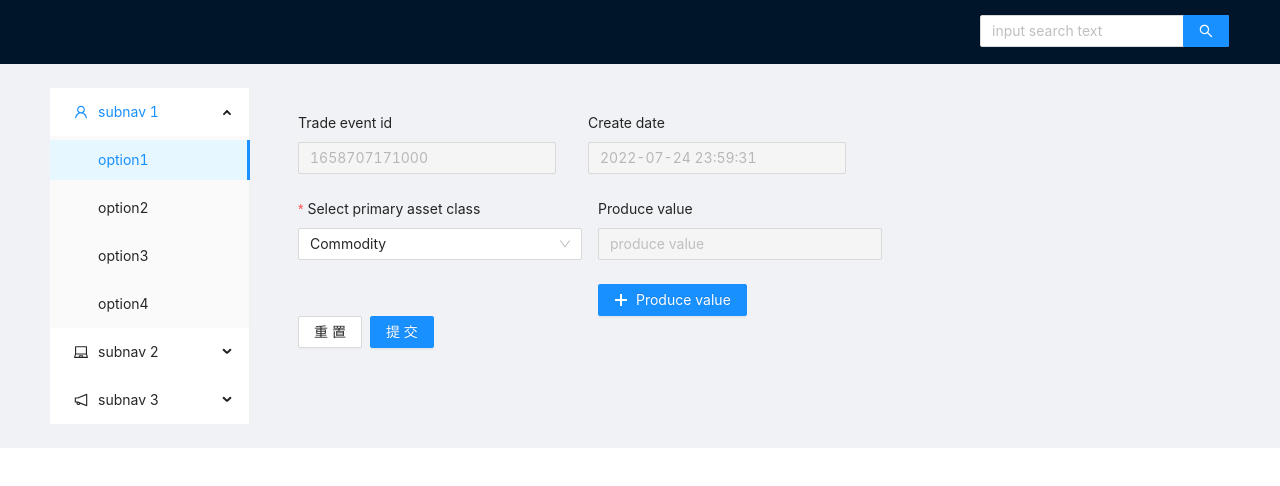
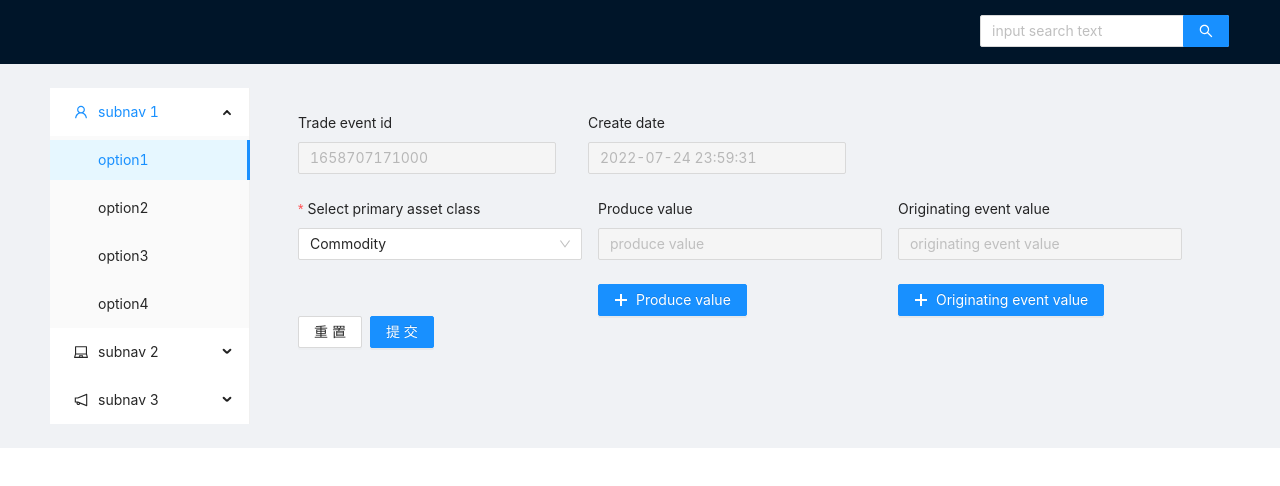
Before and after one commit to LinZikai1996/DataQualityPrediction, a React (Create React App) app in the folder dqp-react/: page / in a window 1280 px wide. Shown: the top 486 px of the page. Built offline with nearby package versions, Linux system fonts and the light colour scheme.

Commit message:
update Originating event value

```diff
--- a/dqp-react/src/components/SideBar/DataForm/index.jsx
+++ b/dqp-react/src/components/SideBar/DataForm/index.jsx
@@ -42,7 +42,8 @@ export default class DataForm extends Component {
   state = {
     tradeEventId: new Date().getTime(),
     createDate: formatDate(new Date().getTime()),
-    primaryAssetClass: 'Commodity'
+    primaryAssetClass: 'Commodity',
+    originating_event_value_1: 'New'
   }
 
   updateProduceSelectValue = (stateObj) => {
@@ -75,6 +76,17 @@ export default class DataForm extends Component {
       }
     }
     this.setState({produce_value: produce_value.substring(0, produce_value.length - 1)})
+  }
+
+  getAllOriginatingEventValue = () => {
+    const stateObj = this.state
+    let originating_event_value = stateObj.originating_event_value_1 + ":"
+    for (let key of Object.keys(stateObj)) {
+      if (key.startsWith("originating_event_value") && stateObj[key] !== ''){
+        originating_event_value = originating_event_value + stateObj[key] + ":"
+      }
+    }
+    this.setState({originating_event_value: originating_event_value.substring(0, originating_event_value.length - 1)})
   }
 
   render() {
@@ -159,6 +171,115 @@ export default class DataForm extends Component {
                   {this.getComponentProduceValue(this.state.produce_value_7, 'produce_value_8', 'produce value 8')}
                 </ModalForm>
               </Col>
+              <Col span={8}>
+                <ProFormText
+                  name="originating_event_value"
+                  label="Originating event value"
+                  value={this.state.originating_event_value}
+                  placeholder="originating event value"
+                  disabled
+                />
+                <ModalForm
+                  title="Originating event value"
+                  trigger={
+                    <Button type="primary">
+                      <PlusOutlined />
+                        Originating event value
+                    </Button>
+                  }
+                  autoFocusFirstInput
+                  submitTimeout={2000}
+                  onFinish={async (values) => {
+                    await waitTime(2000);
+                    message.success('ok');
+                    return true;
+                  }}
+                >
+                  <ProFormSelect
+                    name="originating_event_value_1"
+                    label="Originating event value 1"
+                    valueEnum={
+                      {
+                        New: 'New',
+                        Cancel: 'Cancel',
+                      }
+                    }
+                    initialValue="New"
+                    placeholder="Please select Originating event value 1"
+                    fieldProps={{
+                      onChange:(value) => {
+                        this.setState({originating_event_value_1: value})
+                        this.getAllOriginatingEventValue()
+                      },
+                    }}
+                  />
+                  <ProFormSelect
+                    name="originating_event_value_2"
+                    label="Originating event value 2"
+                    valueEnum={
+                      {
+                        Amendment: 'Amendment',
+                        Trade: 'Trade',
+                        Termination: 'Termination',
+                        Exercise: 'Exercise',
+                        OptionEvent: 'OptionEvent',
+                        Expiry: 'Expiry',
+                      }
+                    }
+                    placeholder="Please select Originating event value 2"
+                    fieldProps={{
+                      onChange:(value) => {
+                        this.setState({originating_event_value_2: value})
+                        this.getAllOriginatingEventValue()
+                      },
+                    }}
+                  />
+                  <ProFormSelect
+                    name="originating_event_value_3"
+                    label="Originating event value 3"
+                    valueEnum={
+                      {
+                        TradeAffirmed: 'TradeAffirmed',
+                        'TradeAffirmed|CLIENT': 'TradeAffirmed|CLIENT',
+                        'TradeAffirmed|MARKET_MULTIPLE_CLIENT': 'TradeAffirmed|MARKET_MULTIPLE_CLIENT',
+                        'TradeAffirmed|MARKET_SINGLE_CLIENT': 'TradeAffirmed|MARKET_SINGLE_CLIENT',
+                        ValuationReference: 'ValuationReference',
+                        CollateralPosting: 'CollateralPosting',
+                        ClearingCompletedNotification: 'ClearingCompletedNotification',
+                        Retracted: 'Retracted',
+                        Expiry: 'Expiry',
+                      }
+                    }
+                    placeholder="Please select Originating event value 3"
+                    fieldProps={{
+                      onChange:(value) => {
+                        this.setState({originating_event_value_3: value})
+                        this.getAllOriginatingEventValue()
+                      },
+                    }}
+                  />
+                  <ProFormSelect
+                    name="originating_event_value_4"
+                    label="Originating event value 4"
+                    valueEnum={
+                      {
+                        Validated: 'Validated',
+                        BOCheck: 'BOCheck',
+                        InitialState: 'InitialState',
+                        BORejected: 'BORejected',
+                        'Validated|CLIENT': 'Validated|CLIENT',
+                      }
+                    }
+                    placeholder="Please select Originating event value 4"
+                    fieldProps={{
+                      onChange:(value) => {
+                        this.setState({originating_event_value_4: value})
+                        this.getAllOriginatingEventValue()
+                      },
+                    }}
+                  />
+                </ModalForm>
+              </Col>
             </Row>
 
         </ProForm>
```
